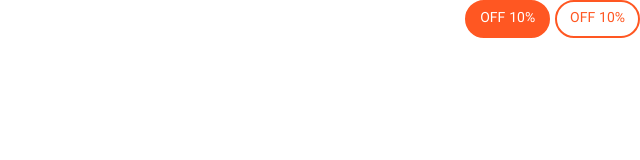
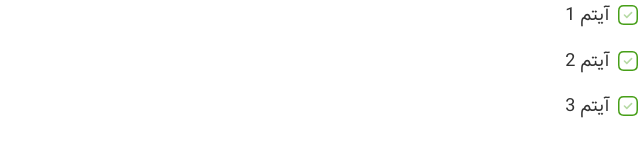
Before and after one commit to Ali-LUT/Tapsi, a plain HTML site: page index.html in a window 1280 px wide. Shown: the whole page, without its empty margins (640-1280 px from the left). Drawn offline with Linux system fonts and the light colour scheme.

Commit message:
added list style

```diff
--- a/CSS/style.css
+++ b/CSS/style.css
@@ -127,3 +127,36 @@ h2 {
     font-size: 1.4rem;
   }
 }
+
+/* List */
+
+.list {
+  list-style: none;
+  font-size: 1.8rem;
+}
+.list--inline .list__item {
+  display: inline-block;
+  margin-left: 2rem;
+}
+
+/* .list--tick .list__item::before {
+  content: "";
+  width: 20px;
+  height: 20px;
+  background: url(/assets/images/Tick-Square.svg) no-repeat;
+  padding-right: 2rem;
+} */
+
+.list-tick .list__item {
+  background: url(/assets/images/Tick-Square.svg) no-repeat;
+  background-position: right center;
+  padding-right: 3rem;
+  margin-bottom: 1.5rem;
+}
+
+@media screen and (min-width: 1024px) {
+  .list--tick .list__item {
+    font-size: 1.8rem;
+    margin-bottom: 2rem;
+  }
+}
--- a/index.html
+++ b/index.html
@@ -15,7 +15,12 @@
       ورود و ثبت نام پنل سازمانی
     </button>
     <button class="btn btn-secondary">ورود و ثبت نام پنل سازمانی</button> -->
-    <span class="badge">10% OFF</span>
-    <span class="badge badge-primary">10% OFF</span>
+    <!-- <span class="badge">10% OFF</span>
+    <span class="badge badge-primary">10% OFF</span> -->
+    <ul class="list list-tick">
+      <li class="list__item">آیتم 1</li>
+      <li class="list__item">آیتم 2</li>
+      <li class="list__item">آیتم 3</li>
+    </ul>
   </body>
 </html>
```
